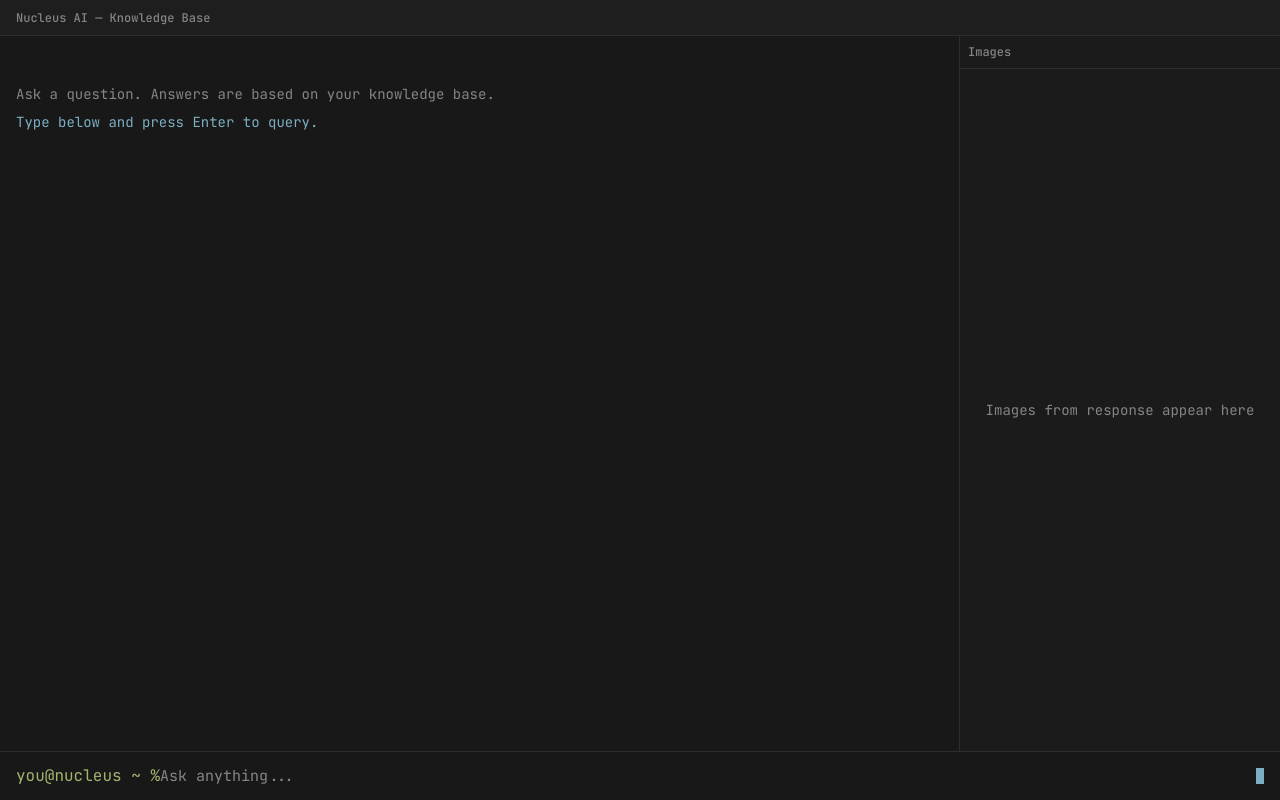
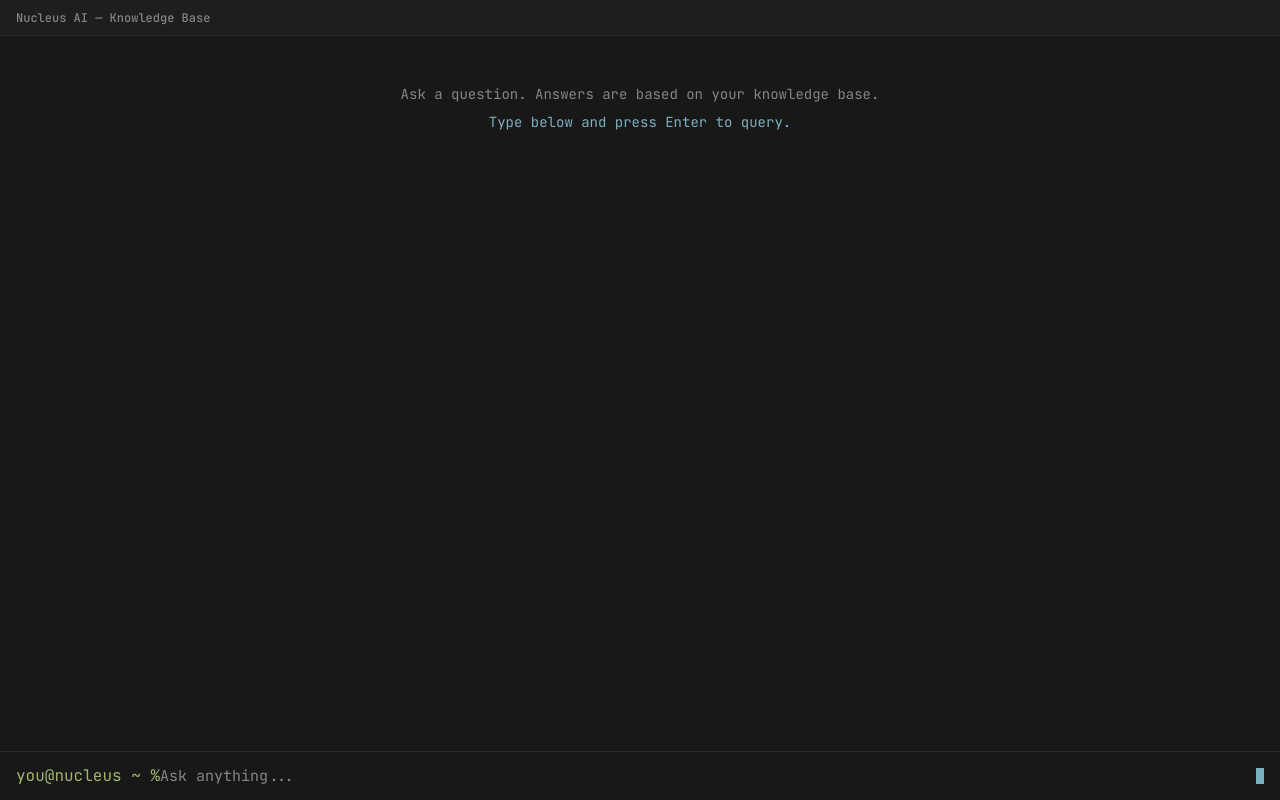
Before and after one commit to theCodeForgerHQ/Nucleus-AI, a Next.js app in the folder frontend/: page / in a window 1280 px wide. Built offline with nearby package versions, Linux system fonts and the light colour scheme.

Commit message:
add smooth transitions for layout change

```diff
--- a/frontend/app/page.tsx
+++ b/frontend/app/page.tsx
@@ -130,6 +130,9 @@ export default function Home() {
       .find((b) => b.response && b.response.images.length > 0)?.response
       ?.images ?? [];
 
+  // No split until user has sent at least one message; then smooth transition to 75/25
+  const hasConversation = blocks.length > 0;
+
   return (
     <div className="flex flex-col h-screen">
       {/* Top bar - Warp style minimal */}
@@ -139,15 +142,17 @@ export default function Home() {
         </span>
       </header>
 
-      {/* 75% content | 25% images */}
+      {/* Full width initially; smooth transition to 75% chat | 25% images after first query */}
       <div className="flex-1 flex min-h-0">
-        {/* Left 75%: scrollable chat */}
+        {/* Main content: 100% when empty, 75% after first message — transition for smoothness */}
         <div
           ref={scrollRef}
-          className="w-[75%] min-w-0 flex flex-col overflow-y-auto overflow-x-hidden px-4 py-4 border-r border-warp-border"
+          className={`min-w-0 flex flex-col overflow-y-auto overflow-x-hidden px-4 py-4 transition-[width] duration-300 ease-out ${
+            hasConversation ? "w-[75%] border-r border-warp-border" : "w-full"
+          }`}
         >
           {blocks.length === 0 && (
-            <div className="text-warp-muted text-sm py-8">
+            <div className="text-warp-muted text-sm py-8 max-w-xl mx-auto text-center">
               <p>Ask a question. Answers are based on your knowledge base.</p>
               <p className="mt-2 text-warp-accent">
                 Type below and press Enter to query.
@@ -170,9 +175,14 @@ export default function Home() {
           )}
         </div>
 
-        {/* Right 25%: vertical scroll of images */}
-        <aside className="w-[25%] min-w-0 flex flex-col bg-warp-surface/50">
-          <div className="shrink-0 px-2 py-2 border-b border-warp-border text-warp-muted text-xs font-medium">
+        {/* Sidebar: 0 width when no conversation, 25% with smooth slide-in after first message */}
+        <aside
+          className={`min-w-0 flex flex-col bg-warp-surface/50 overflow-hidden transition-[width] duration-300 ease-out ${
+            hasConversation ? "w-[25%]" : "w-0"
+          }`}
+          aria-hidden={!hasConversation}
+        >
+          <div className="shrink-0 px-2 py-2 border-b border-warp-border text-warp-muted text-xs font-medium whitespace-nowrap">
             Images
           </div>
           <ImagesPanel images={sidebarImages} />
```
